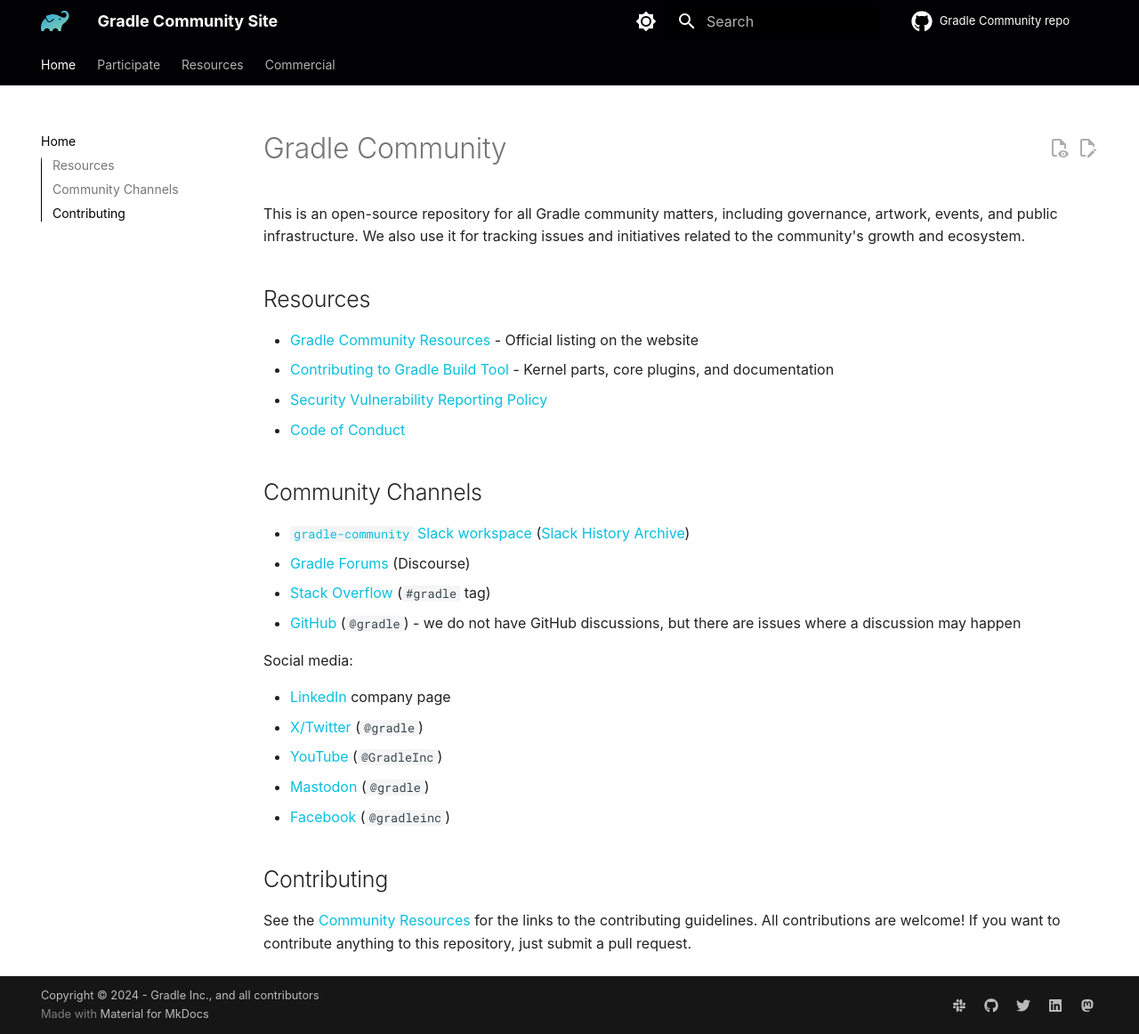
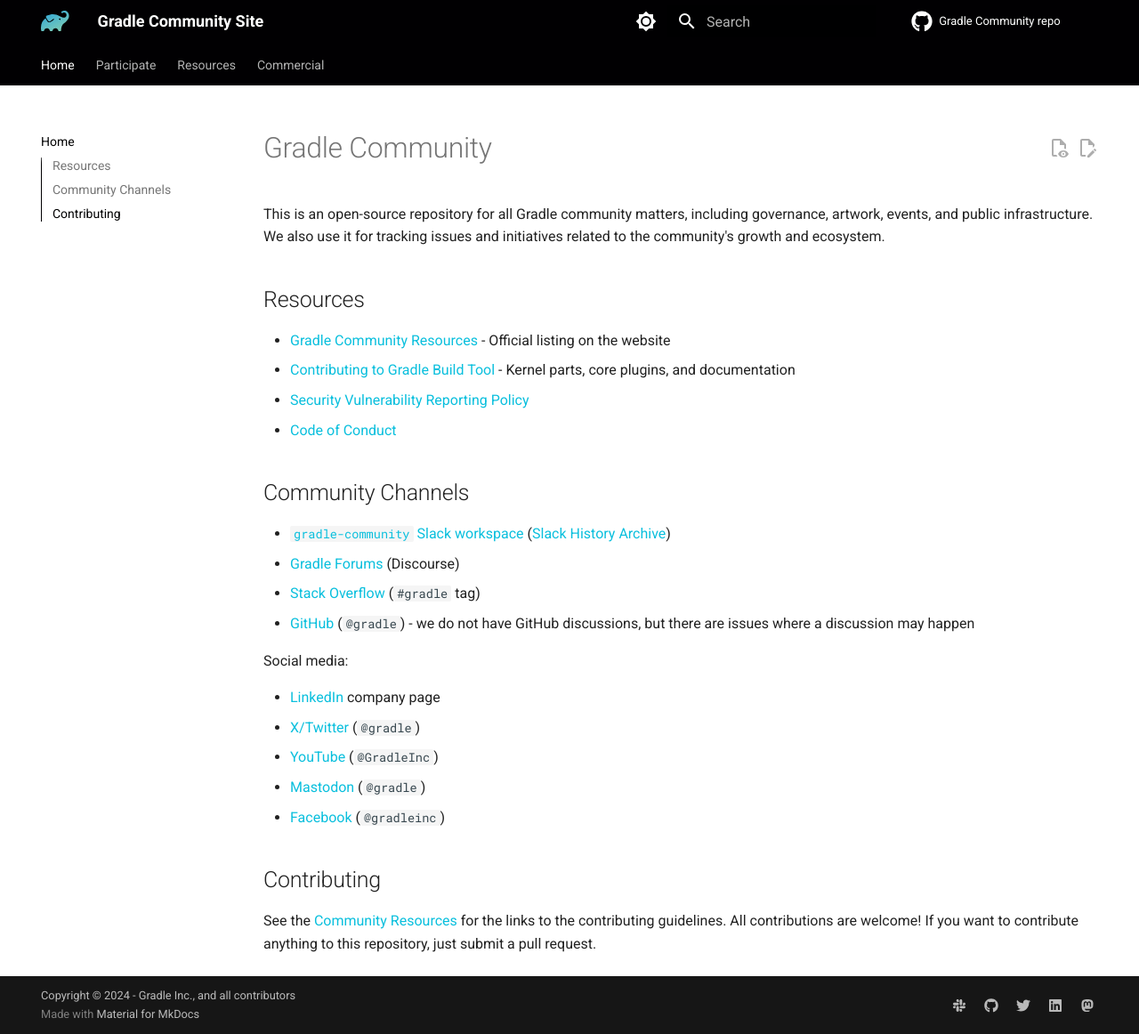
Before and after one commit to gradle/community, an MkDocs documentation site: the page built from docs/README.md, in a window 1280 px wide and 1162 px high. Shown: the whole window at 89% size. Built offline with MkDocs 1.6.1 and Material for MkDocs 9.7.7, drawn with Linux system fonts in a browser that asks for light colours; some web fonts are replaced; comment, search, counter and statistics services are not loaded.

```diff
--- a/mkdocs.yml
+++ b/mkdocs.yml
@@ -62,7 +62,8 @@ theme:
         icon: material/brightness-4
         name: Switch to light mode
   font:
-    text: Lato Lite
+    # TODO: use the site's scheme
+    # text: Lato Lite
     code: Roboto Mono
   favicon: images/logos/gradle.svg
   logo: images/logos/gradle.svg
@@ -120,8 +121,7 @@ plugins:
   - macros
   - mkdocs-pdf
   # OpenGraphs
-#  - social:
-      # custom_layouts_dir is commercial feature
+  - social
 #  - multirepo:
       # TODO: Change to True once works
 #      cleanup: false
```
